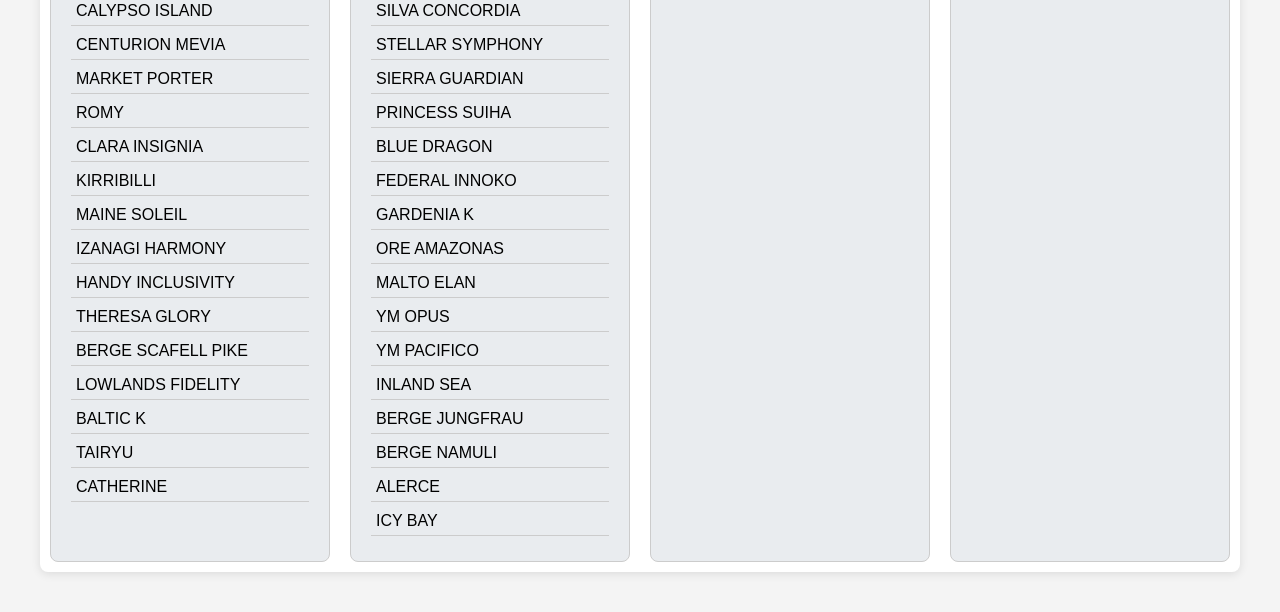
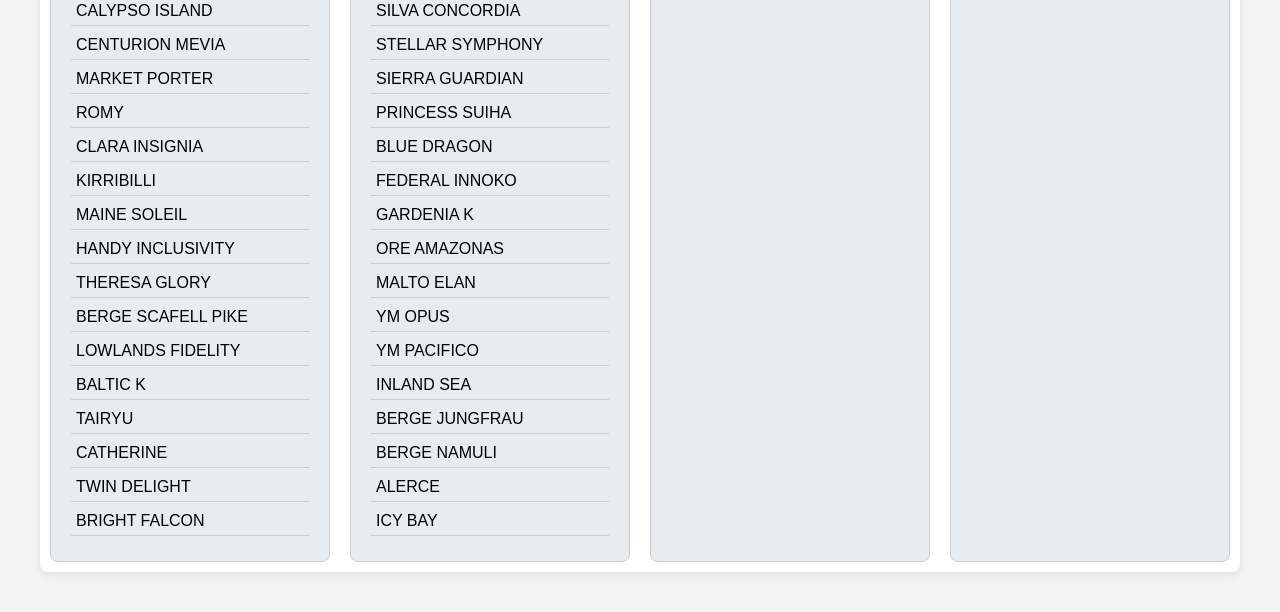
Before and after one commit to rafael0915/JIRAF_SIT, a Flask app: page /vesselist2 in a window 1280 px wide. Shown: the part 678-1290 px from the top of the page. Run offline with Flask 3, Linux system fonts and the light colour scheme.

Commit message:
vessellistfix
update to tokyo fleet

```diff
--- a/templates/vesselist2.html
+++ b/templates/vesselist2.html
@@ -76,7 +76,6 @@
             <p>CLARA INSIGNIA</p>
             <p>KIRRIBILLI</p>
             <p>MAINE SOLEIL</p>
-            <p>IZANAGI HARMONY</p>
             <p>HANDY INCLUSIVITY</p>
             <p>THERESA GLORY</p>
             <p>BERGE SCAFELL PIKE</p>
@@ -84,6 +83,8 @@
             <p>BALTIC K</p>
             <p>TAIRYU</p>
             <p>CATHERINE</p>
+	    <p>TWIN DELIGHT</p>
+            <p>BRIGHT FALCON</p>
         </div>
 
         <div class="sidebar">
```
